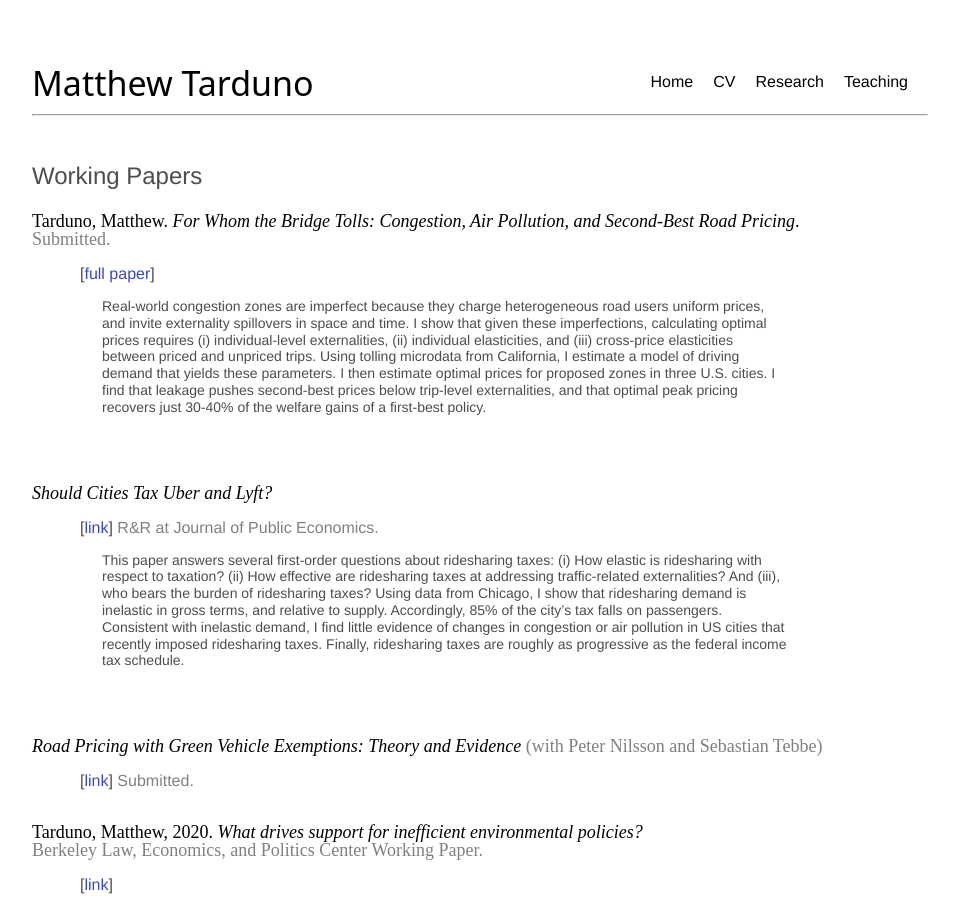
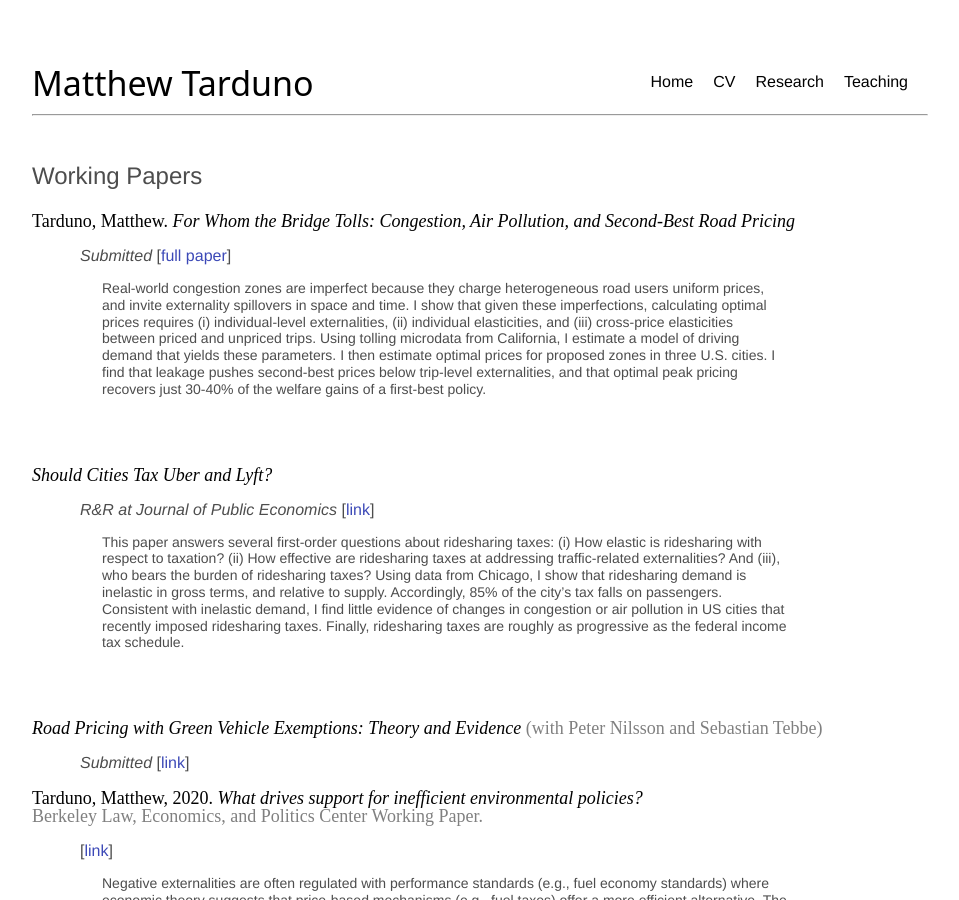
Before and after one commit to Matt-Tarduno/Matt-Tarduno.github.io, a Jekyll site: the page built from research/index.html, in a window 1280 px wide and 900 px high. Shown: the whole window, without its empty margins (160-1119 px from the left). Built offline with Jekyll 4.4.1, drawn with Linux system fonts in a browser that asks for light colours.

Commit message:
Update index.html

```diff
--- a/research/index.html
+++ b/research/index.html
@@ -17,8 +17,8 @@ sitemap:
 <div class="blurb">
 	<h1>Working Papers</h1>
 
-<p style="font-size:18px; font-family: TimesNewRoman; color: black" >Tarduno, Matthew. <em>For Whom the Bridge Tolls: Congestion, Air Pollution, and Second-Best Road Pricing</em>.<br><span style="color: #808080"> Submitted.</span>
-	<p style="margin-left:3em">[<a href="https://matt-tarduno.github.io/jmp/" target="_blank">full paper</a>]
+<p style="font-size:18px; font-family: TimesNewRoman; color: black" >Tarduno, Matthew. <em>For Whom the Bridge Tolls: Congestion, Air Pollution, and Second-Best Road Pricing</em>
+	<p style="margin-left:3em"><em>Submitted</em> [<a href="https://matt-tarduno.github.io/jmp/" target="_blank">full paper</a>]
 	<p style="font-size:14px; margin-left:5em; margin-right:10em; line-height: 1.2"> Real-world congestion zones are imperfect because they charge heterogeneous road users
 uniform prices, and invite externality spillovers in space and time. I show that given these imperfections, calculating optimal prices requires (i) individual-level externalities, (ii) individual elasticities, and (iii) cross-price elasticities between priced and unpriced trips. Using
 tolling microdata from California, I estimate a model of driving demand that yields these parameters. I then estimate optimal prices for proposed zones in three U.S. cities. I find that leakage pushes second-best prices below trip-level externalities, and that optimal peak pricing recovers just 30-40% of the welfare gains of a first-best policy.</p>
@@ -26,7 +26,7 @@ tolling microdata from California, I estimate a model of driving demand that yie
 <br>
 
 	<p style="font-size:18px; font-family: TimesNewRoman; color: black" > <em>Should Cities Tax Uber and Lyft?</em><span style="color: #808080"></span><be>
-	<p style="margin-left:3em">[<a href="https://papers.ssrn.com/sol3/papers.cfm?abstract_id=4624940" target="_blank">link</a>]	<span style="color: #808080"> R&R at Journal of Public Economics.</span>
+	<p style="margin-left:3em"><em>R&R at Journal of Public Economics</em> [<a href="https://papers.ssrn.com/sol3/papers.cfm?abstract_id=4624940" target="_blank">link</a>]
 	<p style="font-size:14px; margin-left:5em; margin-right:10em; line-height: 1.2">This paper answers several first-order questions about ridesharing taxes: (i) How elastic is ridesharing with respect to taxation? (ii) How effective are ridesharing taxes at addressing traffic-related externalities? And (iii), who bears the burden of ridesharing taxes? Using data from Chicago, I show that ridesharing demand is inelastic in gross terms, and relative to supply. Accordingly, 85% of the city’s tax falls on passengers. Consistent with inelastic demand, I find little evidence of changes in congestion or air pollution in US cities that recently imposed ridesharing taxes. Finally, ridesharing taxes are roughly as progressive as the federal income tax schedule.</p>
 	<br>
 	<br>
@@ -37,8 +37,7 @@ tolling microdata from California, I estimate a model of driving demand that yie
 	</style>
 
 	<p style="font-size:18px; font-family: TimesNewRoman; color: black" > <em>Road Pricing with Green Vehicle Exemptions: Theory and Evidence</em><span style="color: #808080"> (with Peter Nilsson and Sebastian Tebbe)</span><be>
-	<p style="margin-left:3em">[<a href="https://drive.google.com/file/d/1ai9atP2FyqhoCfccPYxkjDL6zftxLzsN/view" target="_blank">link</a>]	<span style="color: #808080"> Submitted.</span>
-	<br>
+	<p style="margin-left:3em"> <em>Submitted</em> [<a href="https://drive.google.com/file/d/1ai9atP2FyqhoCfccPYxkjDL6zftxLzsN/view" target="_blank">link</a>]
 	<br>
 	<style>
 	  .bottom-three {
```
